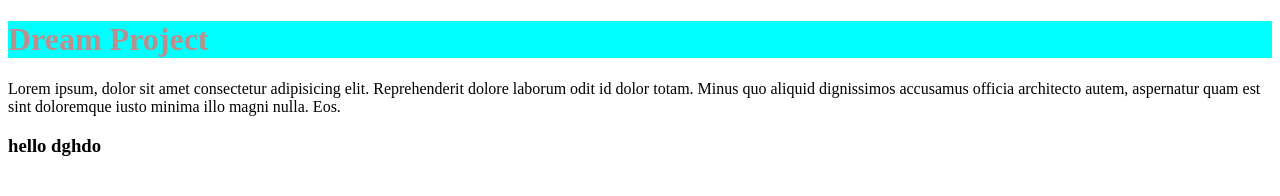
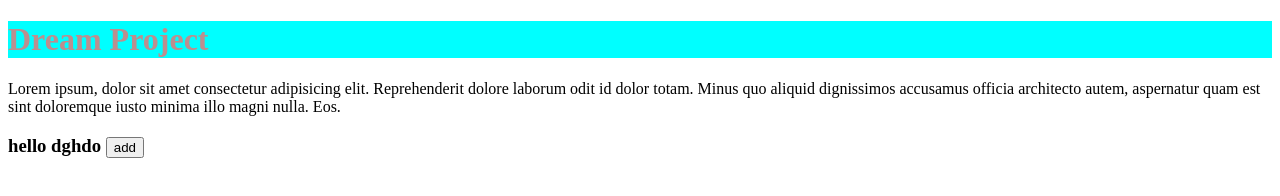
Before and after one commit to mihirparmar0913/Projectk, a plain HTML site: page index.html in a window 1280 px wide. Drawn offline with Linux system fonts and the light colour scheme.

Commit message:
add button

```diff
--- a/index.html
+++ b/index.html
@@ -8,6 +8,6 @@
 <body>
   <h1 style="background-color: aqua;color:rosybrown ;">Dream Project</h1>
   <p>Lorem ipsum, dolor sit amet consectetur adipisicing elit. Reprehenderit dolore laborum odit id dolor totam. Minus quo aliquid dignissimos accusamus officia architecto autem, aspernatur quam est sint doloremque iusto minima illo magni nulla. Eos.</p>
-  <h3>hello dghdo</h3>
+  <h3>hello dghdo <button>add</button></h3>
 </body>
 </html>
```
